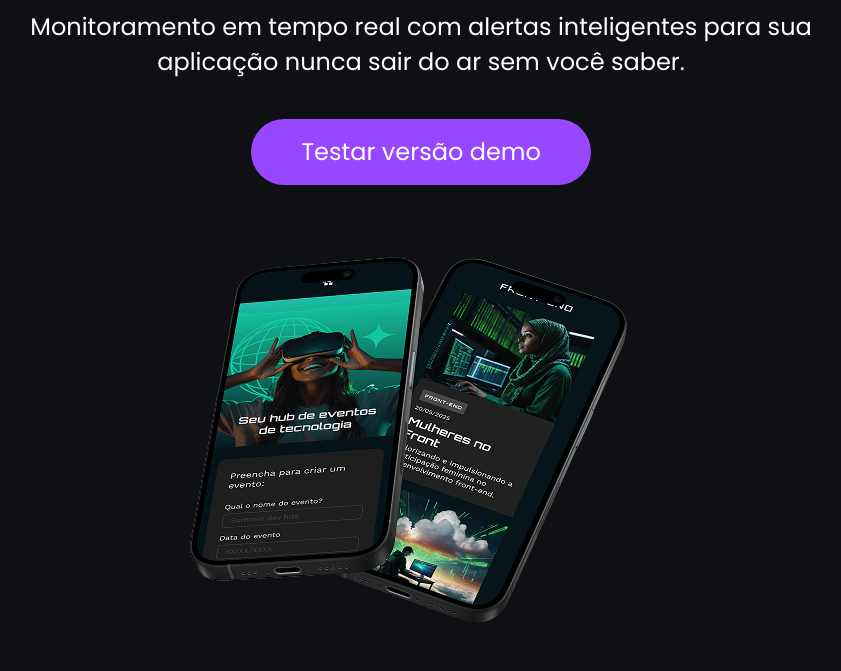
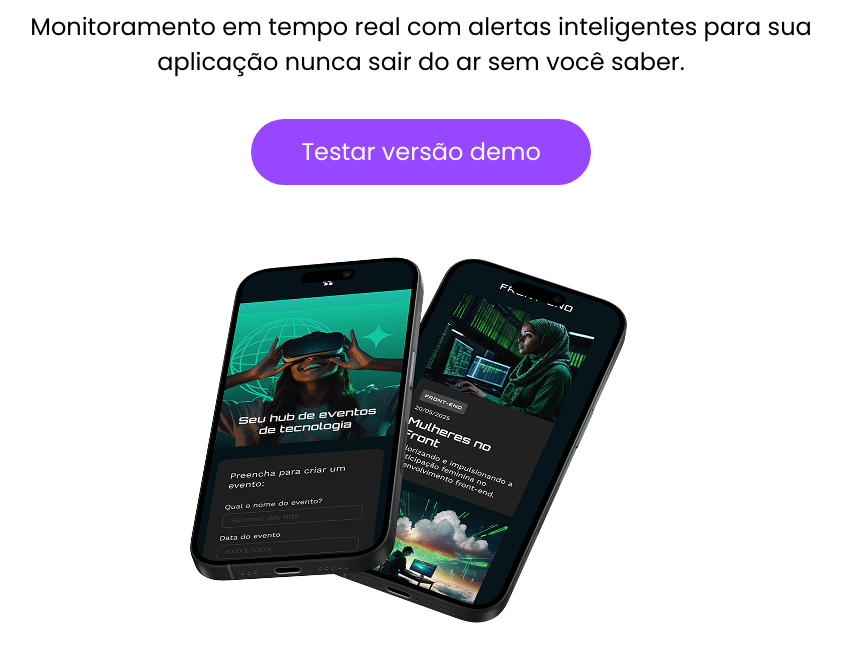
Before and after one commit to TathianiLima/tecboard, a plain HTML site: page index.html in a window 1280 px wide. Shown: the part 316-987 px from the top of the page, without its empty margins (219-1060 px from the left). Drawn offline with Linux system fonts and the light colour scheme; a web font is replaced by a local one.

Commit message:
Altera cor do fundo e cor do texto

```diff
--- a/css/style.css
+++ b/css/style.css
@@ -8,8 +8,10 @@
 /* Estilo Desktop */
 
 body{
-    background-color: #0e1014;
-     color: #ffffff;
+    /* background-color: #0e1014; */
+    background-color: #ffffff;
+    color:black;
+     /* color: #ffffff; */
 }
 
 header img {
```
